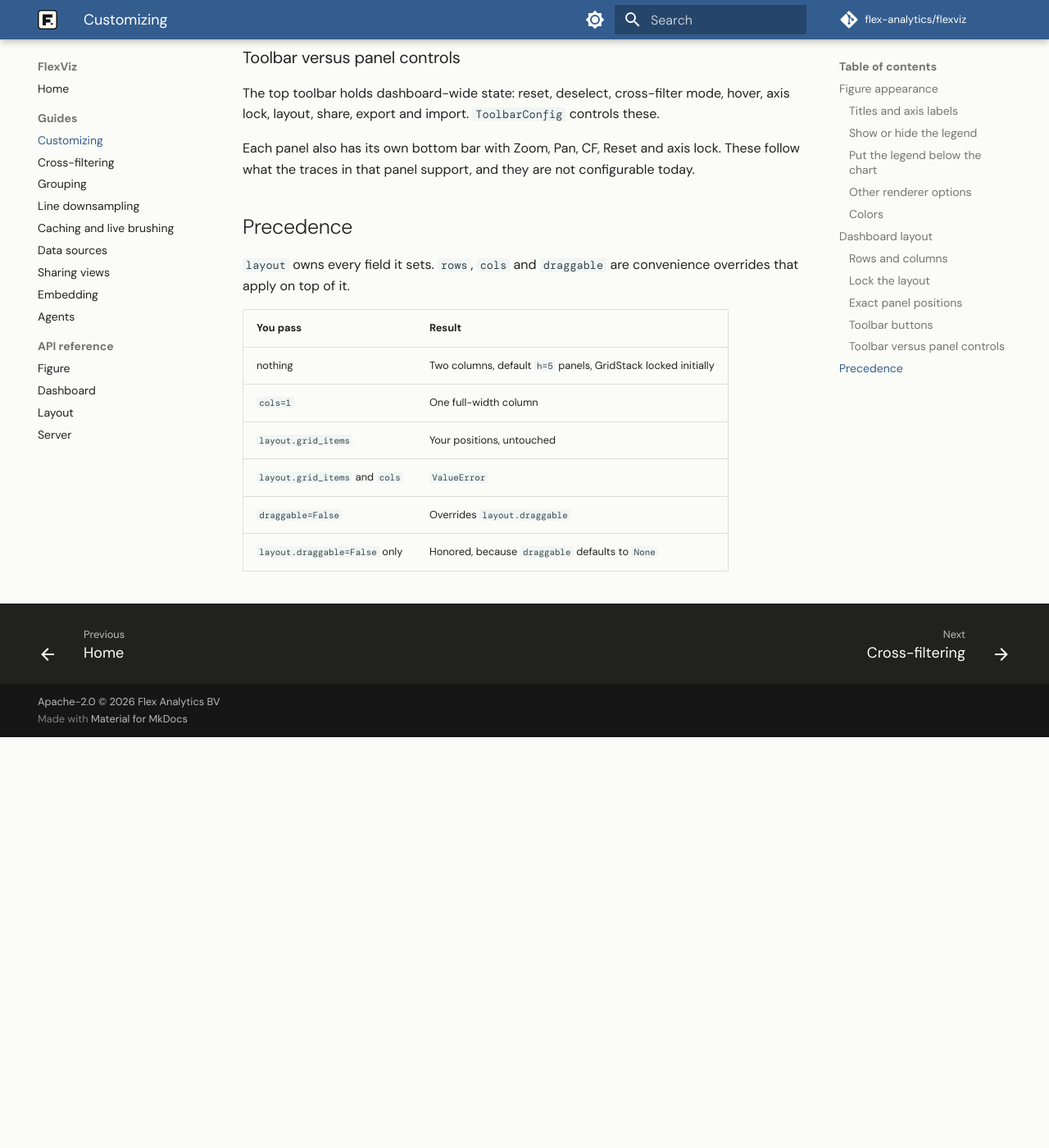
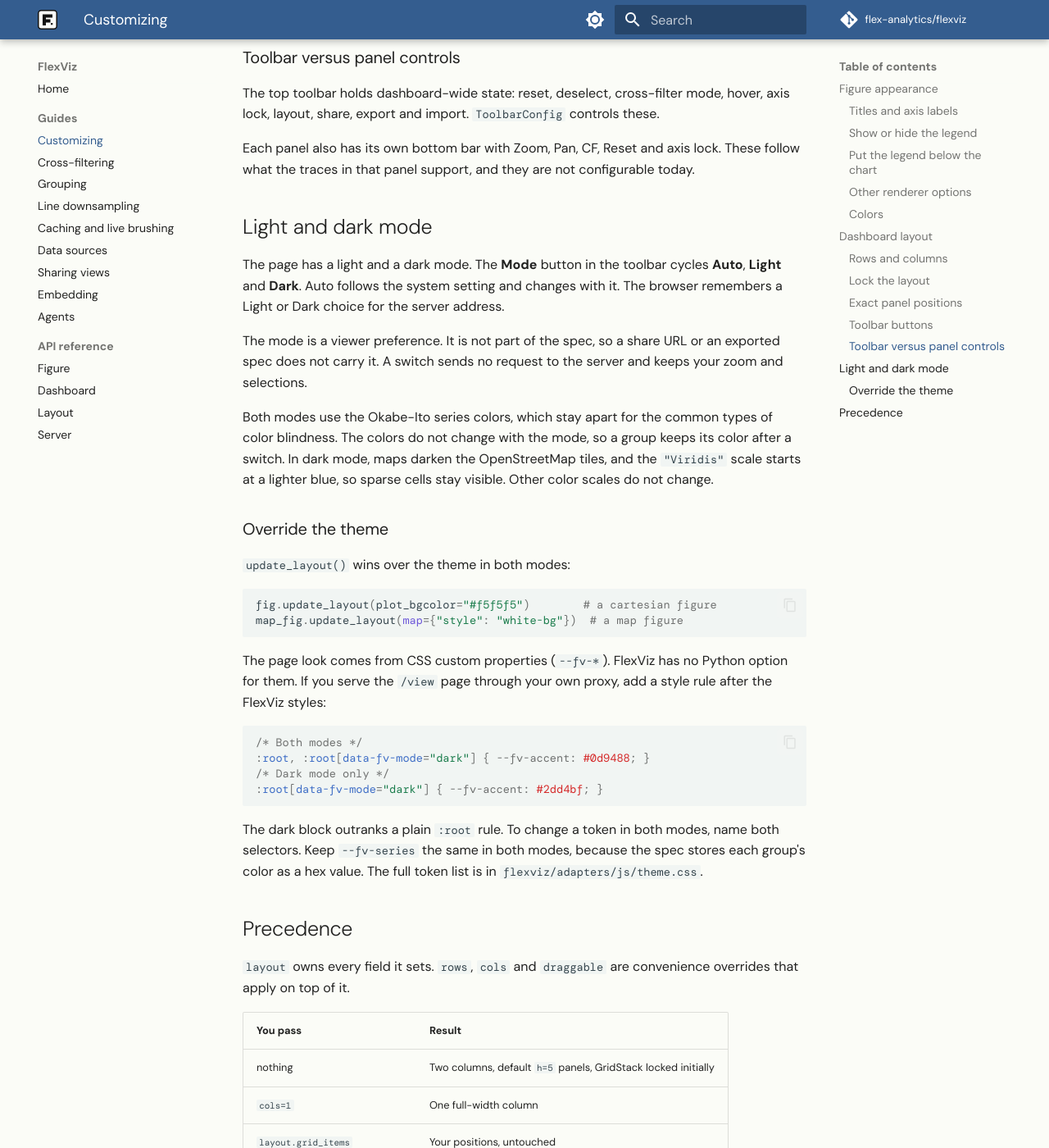
Before and after one commit to flex-analytics/flexviz, an MkDocs documentation site: the page built from docs/guides/customizing.md, in a window 1280 px wide and 1400 px high, scrolled down 4337 px. Shown: the whole window at 82% size. Built offline with MkDocs 1.6.1 and Material for MkDocs 9.7.7, drawn with Linux system fonts in a browser that asks for light colours; some web fonts are replaced; comment, search, counter and statistics services are not loaded; before the commit the page ends 5236 px from its top, so only the background shows below that; some of the changed text lies outside the part shown.

Commit message:
docs: document the light and dark mode and the new default look

````diff
--- a/docs/guides/customizing.md
+++ b/docs/guides/customizing.md
@@ -182,7 +182,8 @@ dash.show(
 
 The fields are `show_reset`, `show_deselect`, `show_cfmode`, `show_hover`,
 `show_lock_all_axes`, `show_grid`, `show_share`, `show_export` and
-`show_import`. An empty button group disappears with its divider.
+`show_import`. An empty button group disappears with its divider. The
+**Mode** button always shows: see [Light and dark mode](#light-and-dark-mode).
 
 Most of these hide a button whose state you can reach another way.
 `show_grid` is different: it hides the only built-in button for changing
@@ -200,6 +201,48 @@ Each panel also has its own bottom bar with Zoom, Pan, CF, Reset and axis
 lock. These follow what the traces in that panel support, and they are not
 configurable today.
 
+## Light and dark mode
+
+The page has a light and a dark mode. The **Mode** button in the toolbar
+cycles **Auto**, **Light** and **Dark**. Auto follows the system setting and
+changes with it. The browser remembers a Light or Dark choice for the server
+address.
+
+The mode is a viewer preference. It is not part of the spec, so a share URL
+or an exported spec does not carry it. A switch sends no request to the
+server and keeps your zoom and selections.
+
+Both modes use the Okabe-Ito series colors, which stay apart for the common
+types of color blindness. The colors do not change with the mode, so a group
+keeps its color after a switch. In dark mode, maps darken the OpenStreetMap
+tiles, and the `"Viridis"` scale starts at a lighter blue, so sparse cells
+stay visible. Other color scales do not change.
+
+### Override the theme
+
+`update_layout()` wins over the theme in both modes:
+
+```python
+fig.update_layout(plot_bgcolor="#f5f5f5")        # a cartesian figure
+map_fig.update_layout(map={"style": "white-bg"})  # a map figure
+```
+
+The page look comes from CSS custom properties (`--fv-*`). FlexViz has no
+Python option for them. If you serve the `/view` page through your own
+proxy, add a style rule after the FlexViz styles:
+
+```css
+/* Both modes */
+:root, :root[data-fv-mode="dark"] { --fv-accent: #0d9488; }
+/* Dark mode only */
+:root[data-fv-mode="dark"] { --fv-accent: #2dd4bf; }
+```
+
+The dark block outranks a plain `:root` rule. To change a token in both
+modes, name both selectors. Keep `--fv-series` the same in both modes,
+because the spec stores each group's color as a hex value. The full token
+list is in `flexviz/adapters/js/theme.css`.
+
 ## Precedence
 
 `layout` owns every field it sets. `rows`, `cols` and `draggable` are
````
Also changed, not shown: Architecture.md (+17 -2 lines), CHANGELOG.md (+29 -0 lines).
